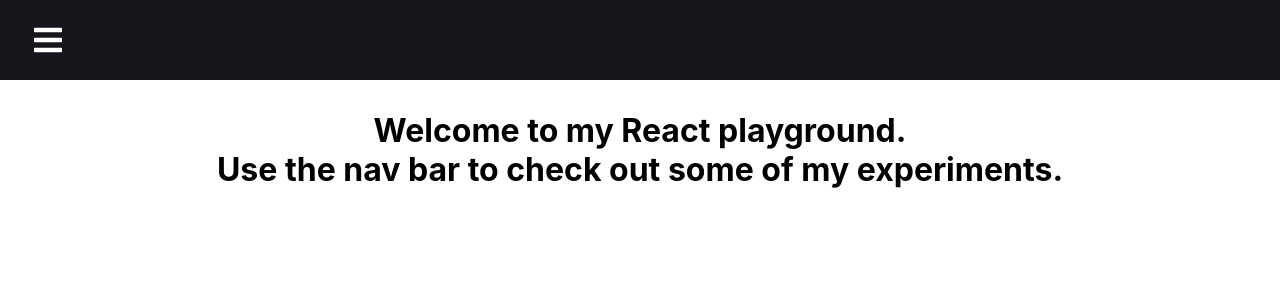
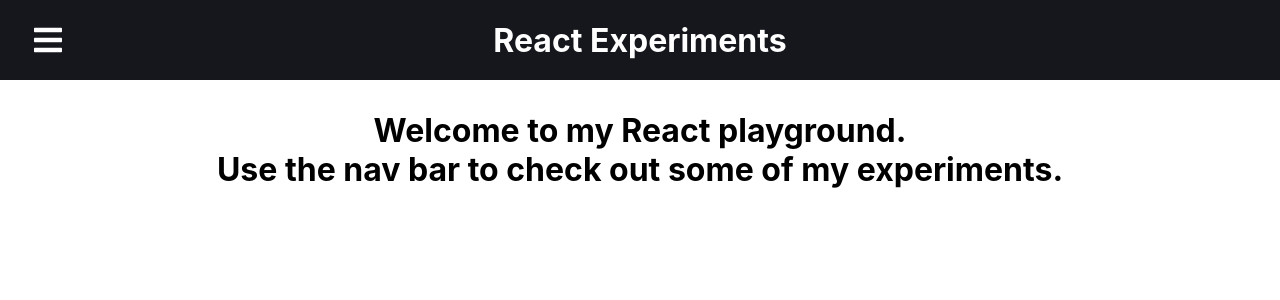
Before and after one commit to DavidXSGao/react-playground, a React (Create React App) app: page / in a window 1280 px wide. Shown: the top 300 px of the page. Built offline with nearby package versions, Linux system fonts and the light colour scheme.

Commit message:
Added css to opening and closing nav

```diff
--- a/src/App.js
+++ b/src/App.js
@@ -28,7 +28,14 @@ function App() {
       <div className="App">
         <Router>
           <Sidebar />
-          <div className="Main" style={{ marginLeft: state.isSidebarDisplayed ? '250px' : '0px', paddingTop: '10px' }}>
+          <div
+            className="Main"
+            style={{
+              marginLeft: state.isSidebarDisplayed ? "250px" : "0px",
+              paddingTop: "10px",
+              transition: "350ms",
+            }}
+          >
             <RouterSwitch />
           </div>
         </Router>
--- a/src/components/SideBar/Sidebar.js
+++ b/src/components/SideBar/Sidebar.js
@@ -17,6 +17,7 @@ const Nav = styled.div`
   display: flex;
   justify-content: flex-start;
   align-items: center;
+  color: #fff;
 `;
 
 const NavIcon = styled(Link)`
@@ -26,6 +27,14 @@ const NavIcon = styled(Link)`
   display: flex;
   justify-content: flex-start;
   align-items: center;
+`;
+
+const NavTitle = styled.h1`
+  position: absolute; /* new */
+  // left: 50%;
+  left: ${({ isSidebarDisplayed }) => (isSidebarDisplayed ? "60%" : "50%")};
+  transform: translateX(-50%);
+  transition: 350ms;
 `;
 
 const SidebarNav = styled.div`
@@ -63,6 +72,9 @@ function Sidebar() {
           <NavIcon to="#">
             <FaIcons.FaBars onClick={toggleSidebar} />
           </NavIcon>
+          <NavTitle isSidebarDisplayed={appContext.state.isSidebarDisplayed}>
+            React Experiments
+          </NavTitle>
         </Nav>
         <SidebarNav isSidebarDisplayed={appContext.state.isSidebarDisplayed}>
           <NavIcon to="#">
```
